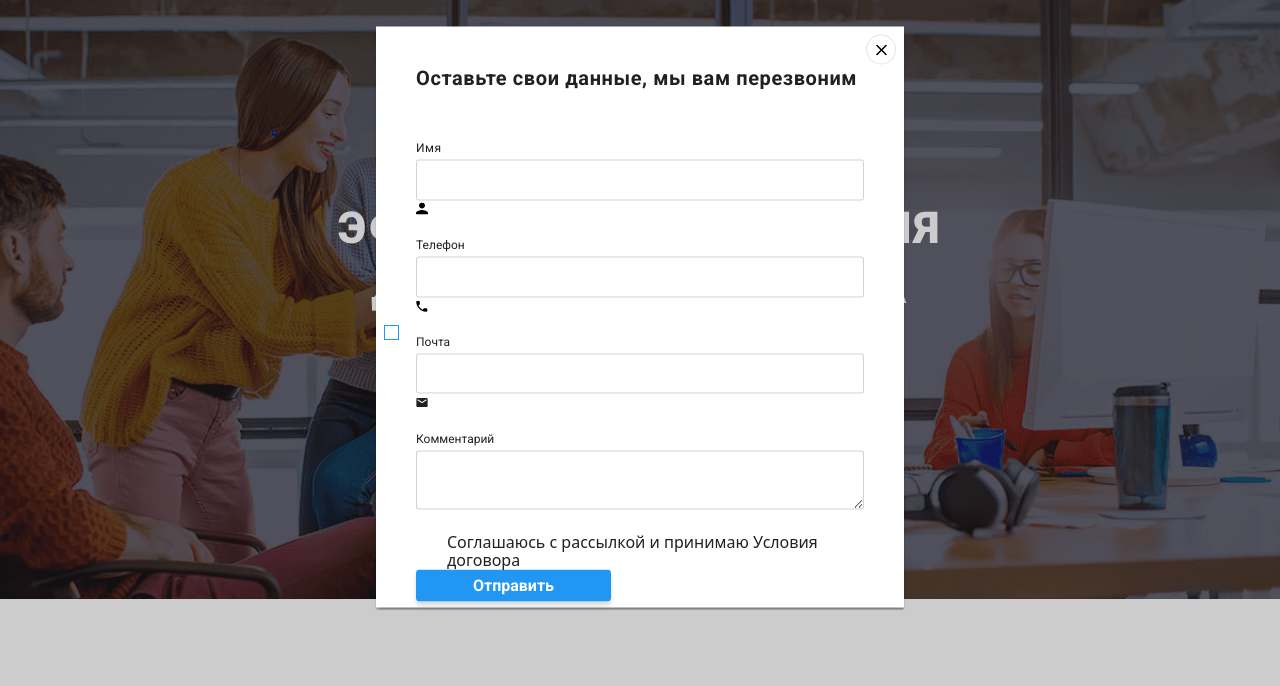
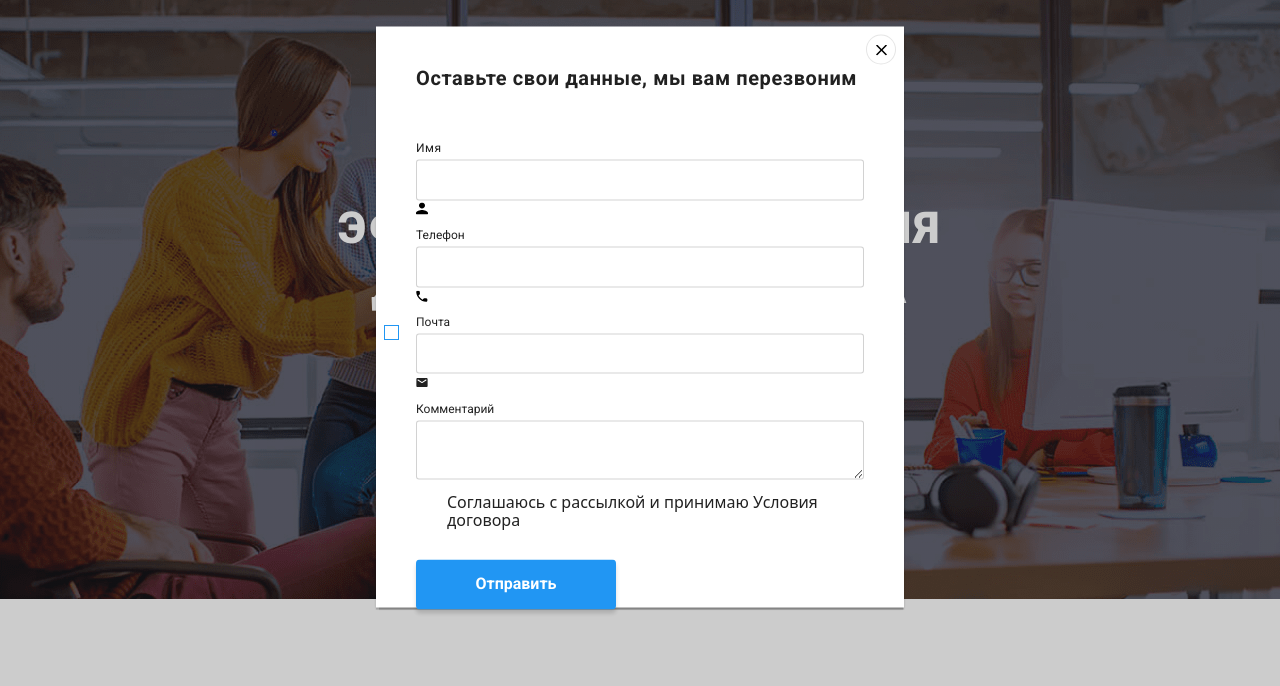
Before and after one commit to nkpn/goit-markup-hw-06, a plain HTML site: page index.html in a window 1280 px wide. Both pictures are taken after a click on the button "Заказать услугу". Shown: the part 83-769 px from the top of the page. Drawn offline with nearby package versions, Linux system fonts and the light colour scheme.

Commit message:
Update style.css

```diff
--- a/css/style.css
+++ b/css/style.css
@@ -989,7 +989,7 @@ color: #FFFFFF;
 
 .form-field{
   /*position: relative;*/
-  margin-bottom: 20px;
+  margin-bottom: 10px;
 }
 
 .form-label{
@@ -1041,9 +1041,9 @@ color: #FFFFFF;
   background-color: var(--blue-bg-color);
 }
 
-/*.checkbox-container{
-
-}*/
+.checkbox-container{
+  /*margin-top: 10px;*/
+}
 
 .checkbox-icon{
   left: 8px;
@@ -1070,10 +1070,14 @@ color: #FFFFFF;
   font-weight: bold;
   font-size: 16px;
   line-height: 0.53;
+
   padding: 10px 55px;
+  margin-top: 30px;
+  margin-bottom: 40px;
+
   cursor: pointer;
   border-color: transparent;
   color: #ffffff;
-  max-width: 200px;
-  max-height: 50px;
+  width: 200px;
+  height: 50px;
 }
```
